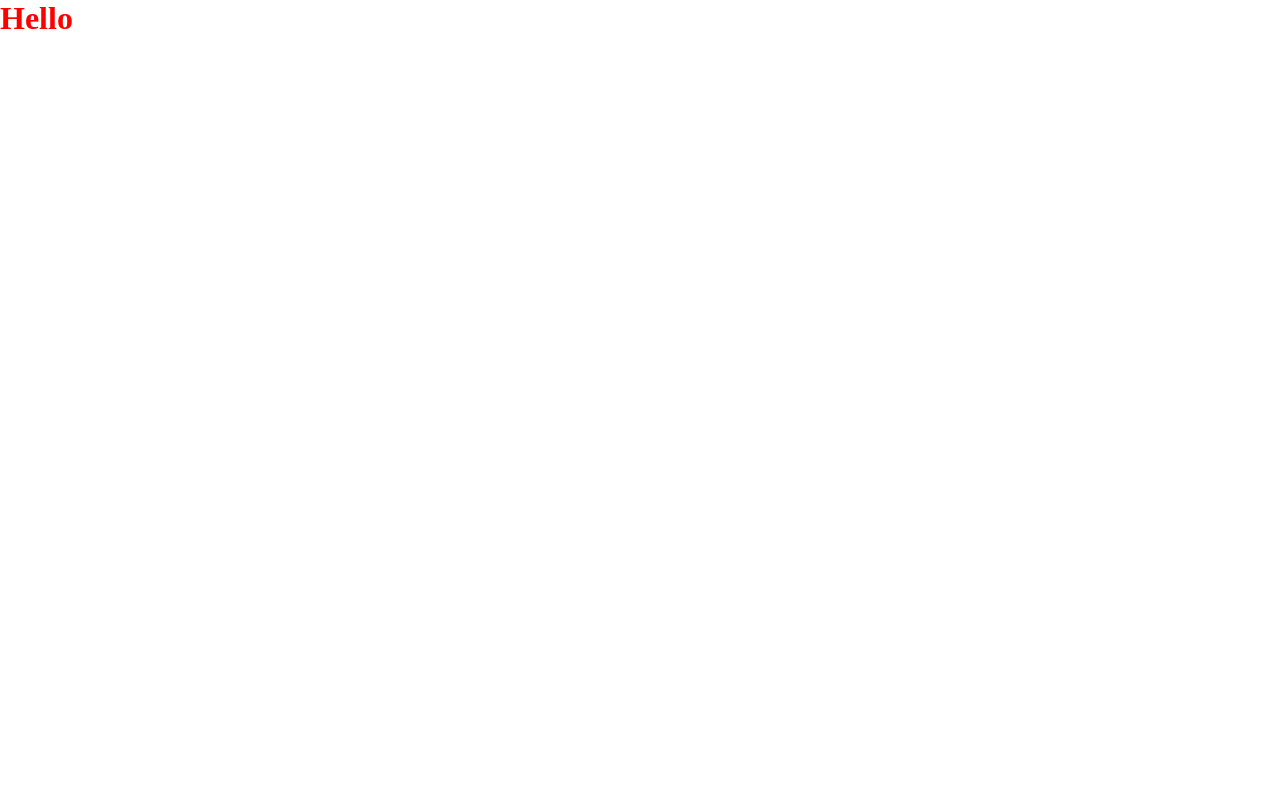
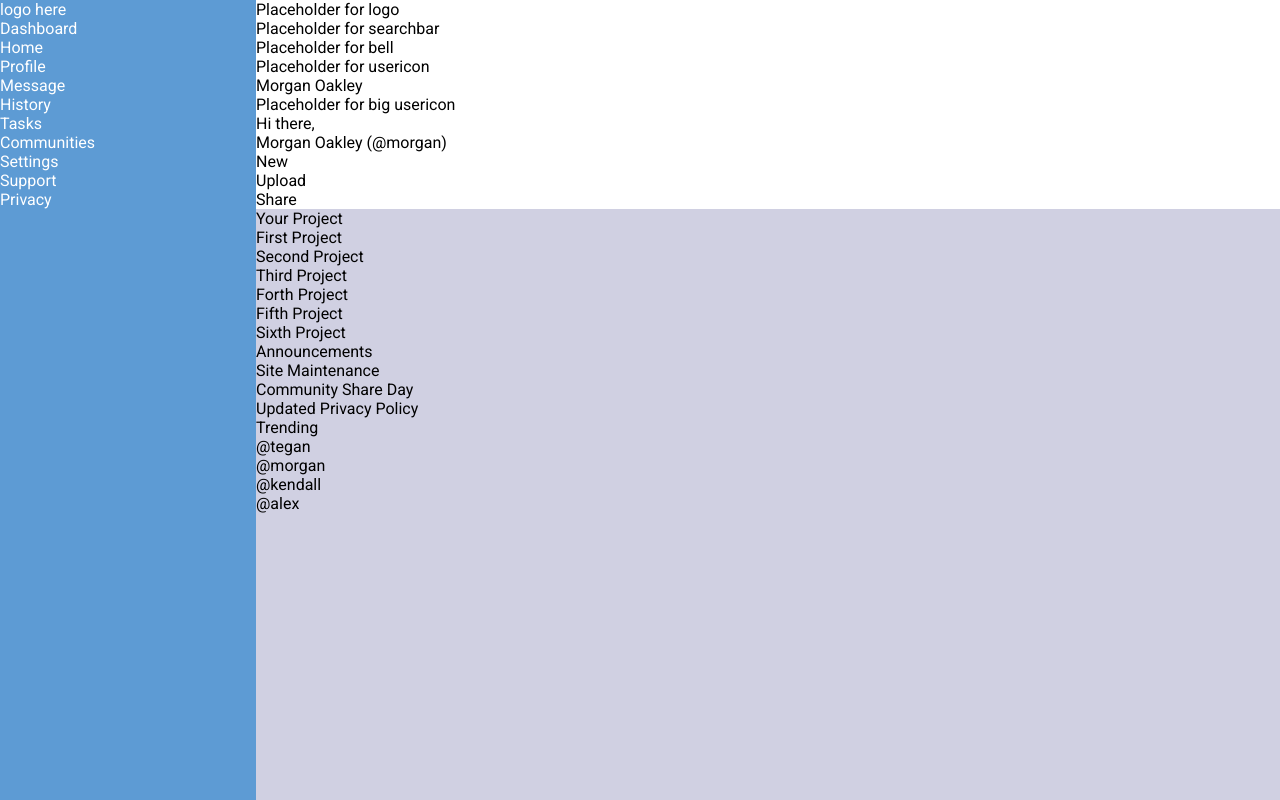
Before and after one commit to watacodes/Admin-Dashboard, a plain HTML site: page index.html in a window 1280 px wide. Drawn offline with Linux system fonts and the light colour scheme.

Commit message:
Basic elements uploaded

```diff
--- a/index.html
+++ b/index.html
@@ -4,10 +4,75 @@
     <meta charset="UTF-8">
     <meta http-equiv="X-UA-Compatible" content="IE=edge">
     <meta name="viewport" content="width=device-width, initial-scale=1.0">
+    <link rel="preconnect" href="https://fonts.googleapis.com">
+    <link rel="preconnect" href="https://fonts.gstatic.com" crossorigin>
+    <link href="https://fonts.googleapis.com/css2?family=Roboto:ital,wght@0,400;0,500;0,700;1,400;1,500;1,700&display=swap" rel="stylesheet">
     <link rel="stylesheet" href="styles.css">
     <title>Admin Dashboard</title>
 </head>
 <body>
-    <h1>Hello</h1>
+    <div class="wrapper">
+        <div class="sidebar">
+            <p class="sidebar-dashboard">
+                <div class="dashboard-logo">logo here</div>
+                Dashboard
+            </p>
+            <div class="sidebar-text">Home</div>
+            <div class="sidebar-text">Profile</div>
+            <div class="sidebar-text">Message</div>
+            <div class="sidebar-text">History</div>
+            <div class="sidebar-text">Tasks</div>
+            <div class="sidebar-text">Communities</div>
+
+            <div class="sidebar-text">Settings</div>
+            <div class="sidebar-text">Support</div>
+            <div class="sidebar-text">Privacy</div>
+        </div>
+
+        <div class="header">
+            <div class="header-logo icon">Placeholder for logo</div>
+            <div class="header-searchbar">Placeholder for searchbar</div>
+            <div class="header-bell icon">Placeholder for bell</div>
+            <div class="header-user-pic icon">Placeholder for usericon</div>
+            <div class="hearder-username">Morgan Oakley</div>
+
+            <div class="header-second user-pic">Placeholder for big usericon</div>
+            <div class="header-second hi-there">Hi there,</div>
+            <div class="header-second username">Morgan Oakley (@morgan)</div>
+
+            <div class="header-second new-btn">New</div>
+            <div class="header-second upload-btn">Upload</div>
+            <div class="header-second share-btn">Share</div>
+        </div>
+
+        <div class="content-board">
+            <div class="projects-container">
+              <p class="project-title">Your Project</p>
+                <article class="projects">First Project</article>
+                <article class="projects">Second Project</article>
+                <article class="projects">Third Project</article>
+                <article class="projects">Forth Project</article>
+                <article class="projects">Fifth Project</article>
+                <article class="projects">Sixth Project</article>
+            </div>
+
+            <div class="announcements-container">
+              <p class="announcement-title">Announcements</p>
+              <article class="announcements">Site Maintenance</article>
+              <article class="announcements">Community Share Day</article>
+              <article class="announcements">Updated Privacy Policy</article>
+            </div>
+
+            <div class="trending-container">
+              <p class="trending-title">Trending</p>
+              <div class="trending-items">@tegan</div>
+              <div class="trending-items">@morgan</div>
+              <div class="trending-items">@kendall</div>
+              <div class="trending-items">@alex</div>
+            </div>
+        </div>
+
+
+    </div>
 </body>
 </html>
--- a/styles.css
+++ b/styles.css
@@ -1,8 +1,41 @@
 * {
     margin: 0;
     padding: 0;
+    font-family: 'Roboto', sans-serif;
+}
+
+:root {
+    --sidebar-bg-color: rgb(93,155,212);
+    --header-bg-color: rgb(255, 255, 255);
+    --content-bg-color: rgb(208, 208, 226);
+    --sidebar-font: 'Roboto', sans-serif;
+    --sidebar-font-color: rgb(255, 255, 255);
 }
 
 body {
-    color: red;
+    min-height: 100vh;
+    min-width: 100vw;
 }
+
+.wrapper {
+    height: 100vh;
+    width: 100vw;
+    display: grid;
+    grid-template-columns: 1fr 4fr;
+    grid-template-rows: 1fr 4fr;
+}
+
+.sidebar {
+    background-color: var(--sidebar-bg-color);
+    grid-row: 1 / 3;
+    font-family: var(--sidebar-font);
+    color: var(--sidebar-font-color);
+}
+
+.header {
+    background-color: var(--header-bg-color);
+}
+
+.content-board {
+    background-color: var(--content-bg-color);
+}
```
